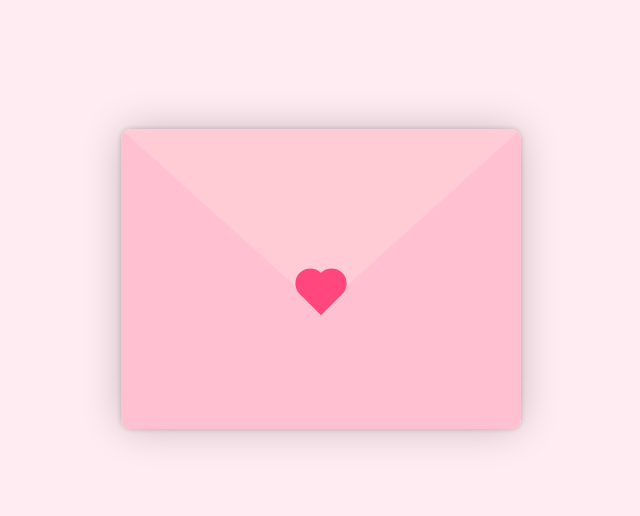
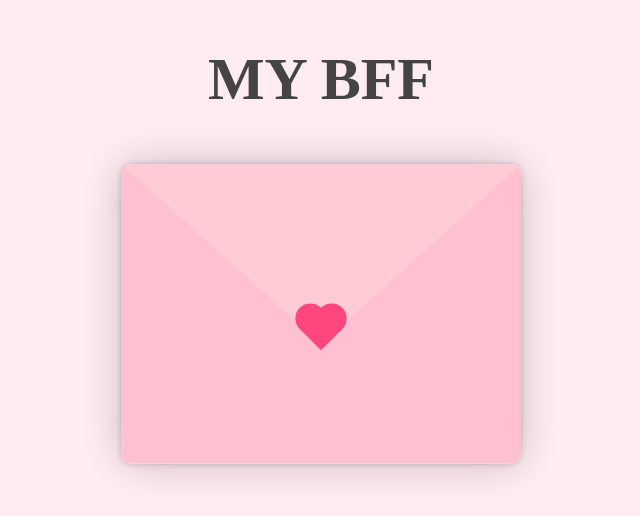
Before and after one commit to limkian16-collab/bff-zairish-2, a plain HTML site: page index.html in a window 1280 px wide. Shown: the part 146-662 px from the top of the page, without its empty margins (319-959 px from the left). Drawn offline with Linux system fonts and the light colour scheme.

Commit message:
Update index.html

```diff
--- a/index.html
+++ b/index.html
@@ -13,7 +13,7 @@
 <body>
     <!-- Main title of the page -->
     <h1>
-
+        MY BFF
     </h1>
 
     <!-- Container used to limit the width of the envelope area -->
```
